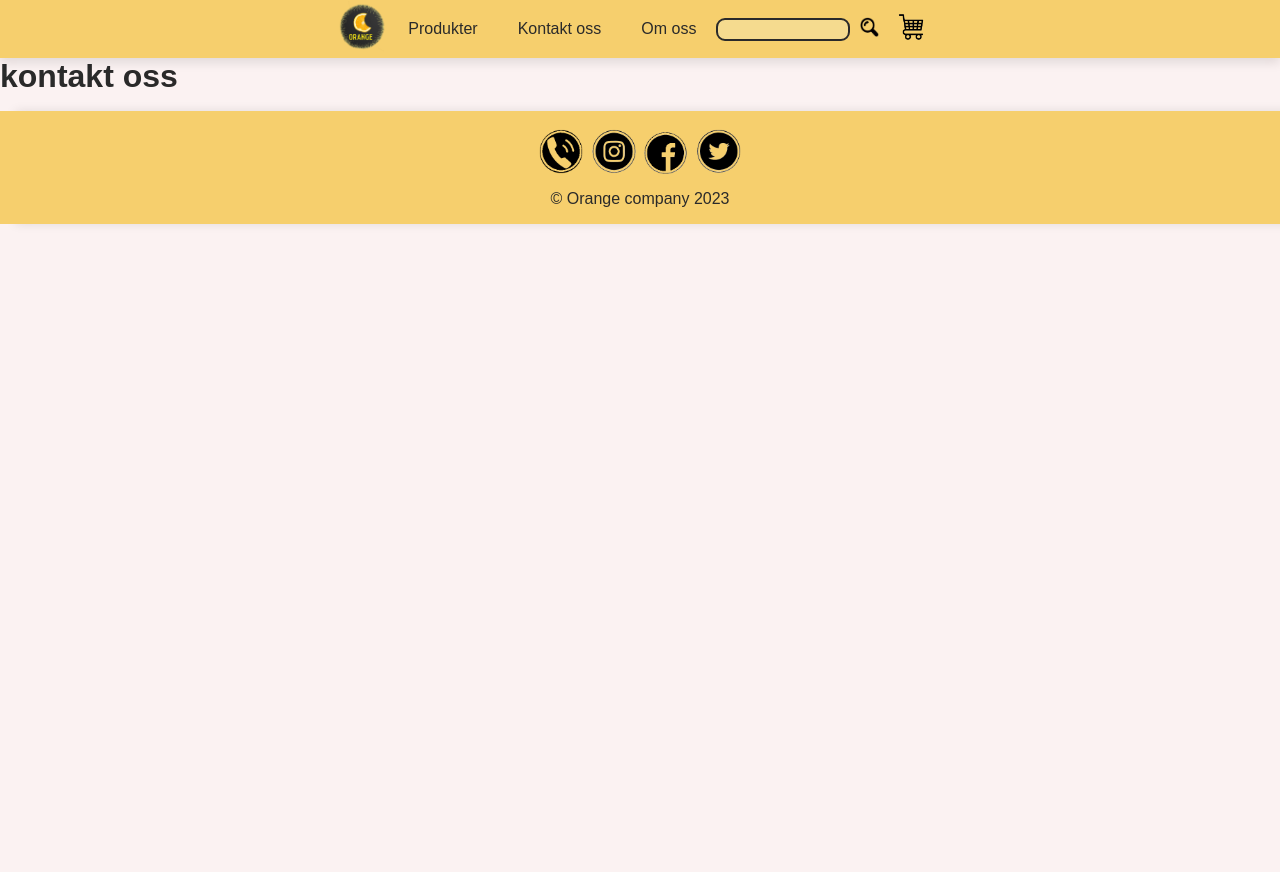
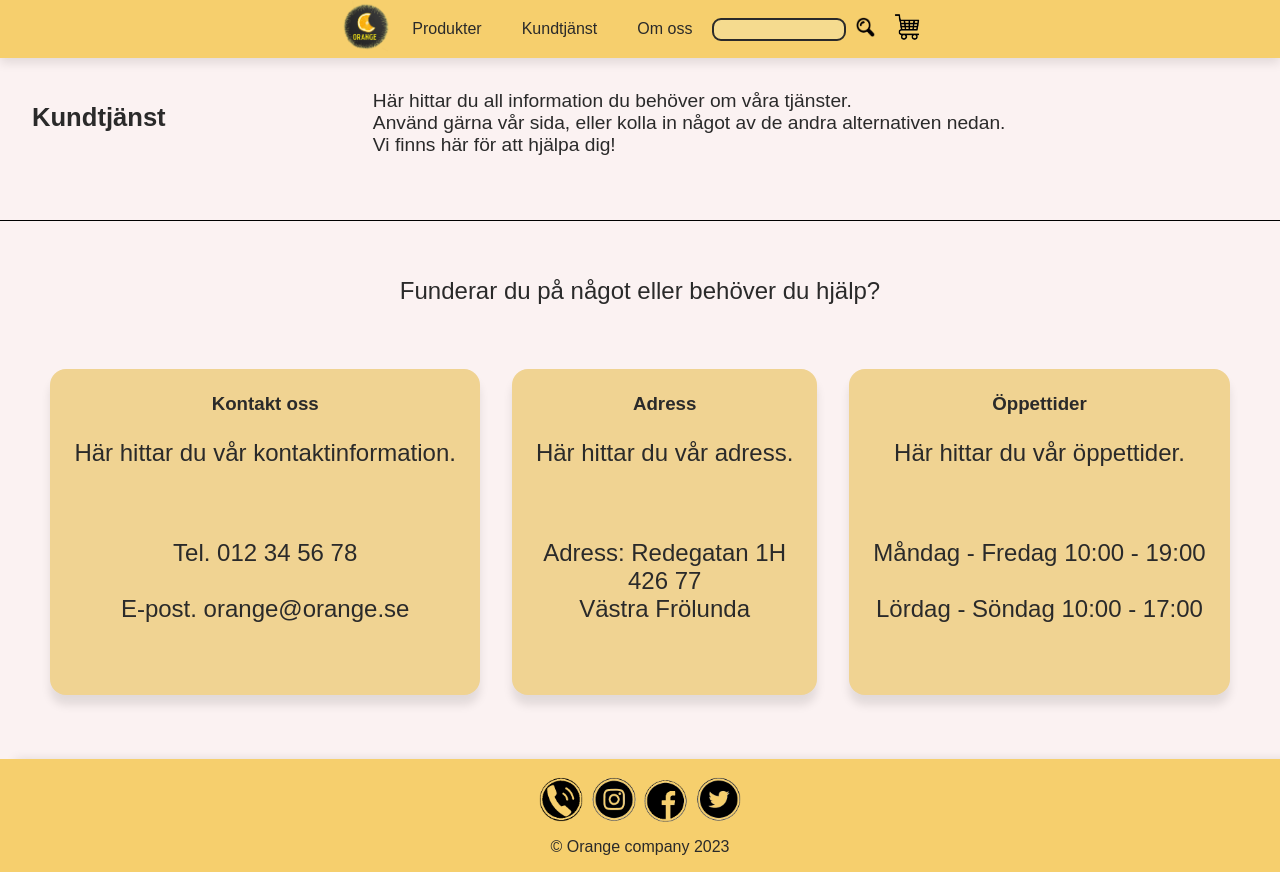
Before and after one commit to mziaalekozai/Grupparbete, a plain HTML site: page sidor/kontakt-oss.html in a window 1280 px wide. Before the commit the page ends 800 px from the top, so only its background shows below. Drawn offline with Linux system fonts and the light colour scheme.

Commit message:
bytt kontakt oss till kundtjänst & la till html & css kod

```diff
--- a/sidor/kontakt-oss.html
+++ b/sidor/kontakt-oss.html
@@ -1,5 +1,6 @@
 <!DOCTYPE html>
 <html lang="en">
+
 <head>
 	<meta charset="UTF-8">
 	<meta name="viewport" content="width=device-width, initial-scale=1.0">
@@ -9,6 +10,7 @@
 	<link rel="stylesheet" href="../main.css">
 	<title>Kontakt oss</title>
 </head>
+
 <body>
 	<!-- nav bar -->
 	<header>
@@ -17,7 +19,7 @@
 			<ul>
 				<li><a href="./prudukt.html">Produkter</a>
 				</li>
-				<li><a href="./kontakt-oss.html">Kontakt oss</a>
+				<li><a href="./kontakt-oss.html">Kundtjänst</a>
 				</li>
 				<li><a href="./om-oss.html">Om oss</a>
 					<ul class="dropdown-menu">
@@ -31,21 +33,69 @@
 			<a href="#"><img class="kundvgn" src="../bilder/Kundvagn.png" alt="kundvgn"></a>
 		</nav>
 	</header>
+	<main>
 
-	<h1>kontakt oss</h1>
+		<section class="top-container">
+			<h1>Kundtjänst</h1>
+			<p>Här hittar du all information du behöver om våra tjänster. <br> Använd gärna vår sida,
+				eller kolla in något av de andra alternativen nedan.
+				<br>Vi finns här för att hjälpa dig!</p>
+		</section>
+		<section class="bottom-container">
+			<p>Funderar du på något eller behöver du hjälp? </p>
+			<div class="main-artical">
+				<article class="kontakt">
+					<h3>Kontakt oss</h3>
+					<p>
+						Här hittar du vår kontaktinformation.
+					</p>
+					<p>
+						Tel. 012 34 56 78
+						<br><br>
+						E-post. orange@orange.se
+					</p>
+				</article>
+				<article class="adress">
+					<h3>Adress</h3>
+					<p>
+						Här hittar du vår adress.
+					</p>
+					<p>
+						Adress: Redegatan 1H
+						<br>
+						426 77<br> Västra Frölunda
+					</p>
+				</article>
+				<article class="öppettider">
+					<h3>Öppettider</h3>
+					<p>
+						Här hittar du vår öppettider.
+					</p>
+					<p>
+						Måndag - Fredag
+						10:00 - 19:00
+						<br><br>
+						Lördag - Söndag
+						10:00 - 17:00
+					</p>
+				</article>
+			</div>
+		</section>
+	</main>
 
 	<!-- Footer -->
 	<footer>
 		</div>
 		<div class="kontakt">
 			<div class="icons">
-			<a href="./sidor/kontakt-oss.html"><img src="../bilder/Phone.png" alt="phone"></a>
-			<a href="./sidor/kontakt-oss.html"><img src="../bilder/instagram.png" alt="instagram"></a>
-			<a href="./sidor/kontakt-oss.html"><img src="../bilder/facebook.png" alt="facebook"></a>
-			<a href="./sidor/kontakt-oss.html"><img src="../bilder/twitter.png" alt="twitter"></a>
+				<a href="./kontakt-oss.html"><img src="../bilder/Phone.png" alt="phone"></img></a>
+				<a href="./kontakt-oss.html"><img src="../bilder/instagram.png" alt="instagram"></a>
+				<a href="./kontakt-oss.html"><img src="../bilder/facebook.png" alt="facebook"></a>
+				<a href="./kontakt-oss.html"><img src="../bilder/twitter.png" alt="twitter"></a>
 			</div>
 			<p> &copy; Orange company 2023</p>
 		</div>
 	</footer>
 </body>
+
 </html>
--- a/styles/kontakt-oss.css
+++ b/styles/kontakt-oss.css
@@ -0,0 +1,50 @@
+main {
+	width: 100%;
+}
+
+main .top-container {
+	width: 100%;
+	display: flex;
+	/* flex-direction: column; */
+	padding: 2em 2em 4em 2em;
+	border-bottom: 1px solid black;
+}
+
+main .top-container h1 {
+	padding: 0.5em 0;
+	font-size: 1.6em;
+	text-align: left;
+	width: 40%;
+}
+
+main .top-container p {
+	width: 100%;
+	padding-right: 4em;
+	font-size: 1.2em;
+	text-align: left;
+}
+
+main .bottom-container {
+	padding: 2em;
+	display: grid;
+	text-align: center;
+}
+main .bottom-container p{
+	padding:  1em 0 2em;
+	font-size: 1.5em;
+}
+main .bottom-container .main-artical{
+	display: flex;
+	flex-direction: row;
+	justify-content: center;
+}
+article {
+	background-color: #f0d392;
+	display: flex;
+	flex-direction: column;
+	align-items: center;
+	margin: 1em;
+	padding: 1.5em;
+	border-radius: 1em;
+	box-shadow: 0 10px 10px rgba(0, 0, 0, 0.1);
+  }
```
Also changed, not shown: index.html (+1 -1 lines), sidor/om-oss.html (+5 -5 lines), sidor/prudukt.html (+5 -5 lines). Lines whose indentation alone changed are shown as unchanged.
